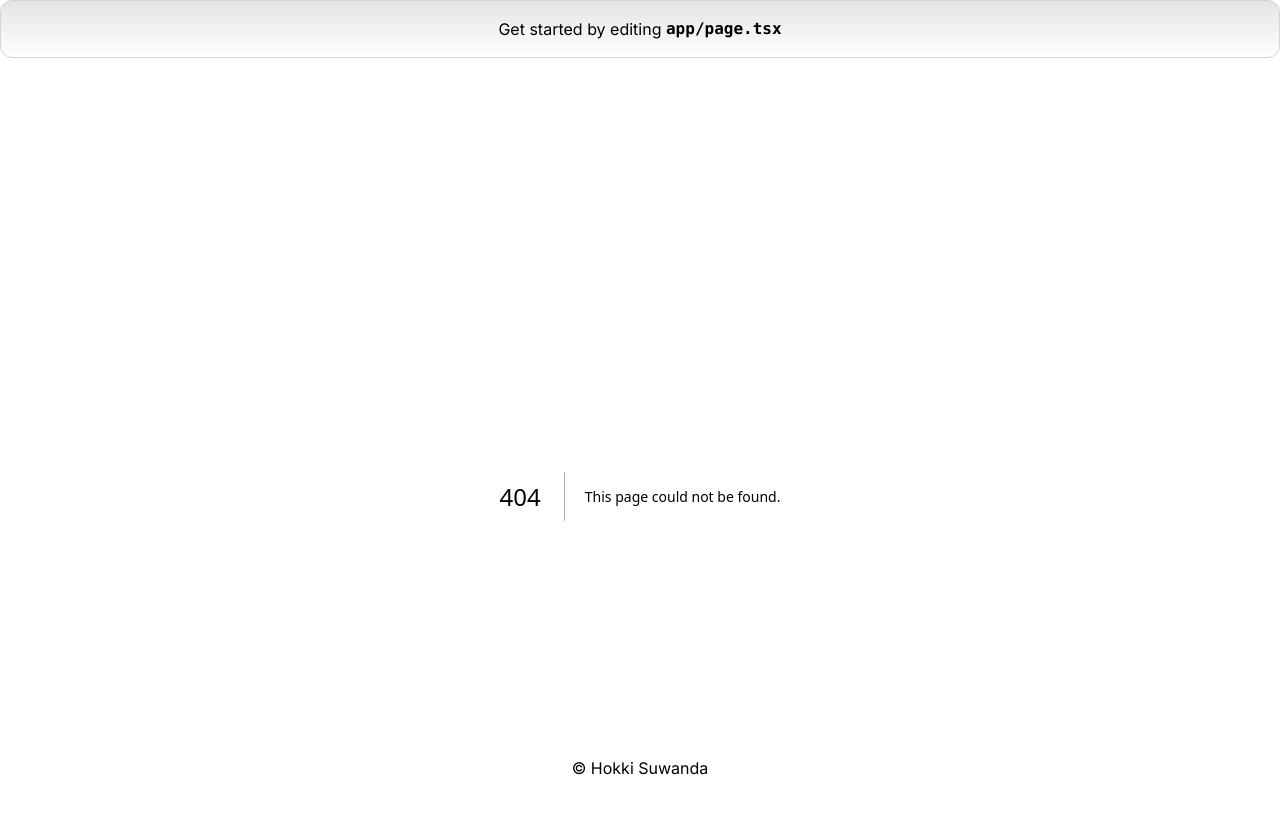
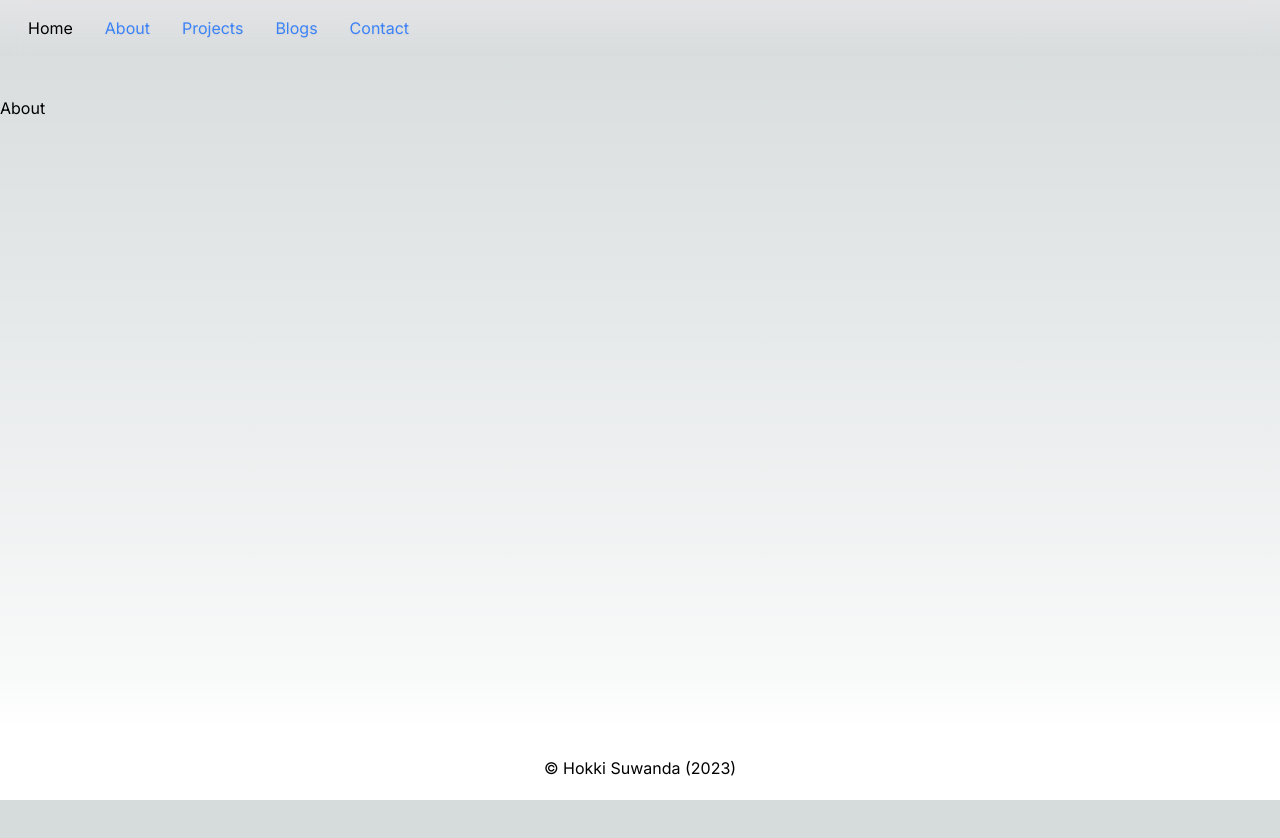
Before and after one commit to hokkyss/Portfolio, a Next.js app: page /about in a window 1280 px wide. Before the commit this address had no page. Shown: the top 838 px of the page. After the commit the page ends 800 px from the top, so only its background shows below. Built offline with nearby package versions, Linux system fonts and the light colour scheme.

Commit message:
feat: add nav link

```diff
--- /dev/null
+++ b/app/_libs/_client/_atoms/_navigation-item/navigation-item.atom.tsx
@@ -0,0 +1,24 @@
+'use client';
+
+import type { Route } from 'next';
+import type { ReactNode } from 'react';
+
+import Link from 'next/link';
+import { usePathname } from 'next/navigation';
+import { twMerge } from 'tailwind-merge';
+
+interface NavigationItemProps {
+  children: ReactNode;
+  href: Route;
+}
+
+export default function NavigationItem(props: NavigationItemProps) {
+  const { children, href } = props;
+  const pathname = usePathname();
+
+  return (
+    <Link className={twMerge('px-3 hover:underline', pathname === href && 'text-blue-500 drop-shadow-sm')} href={href}>
+      {children}
+    </Link>
+  );
+}
--- /dev/null
+++ b/app/about/page.tsx
@@ -0,0 +1,5 @@
+import type { PageProps } from '~/.next/types/app/about/page';
+
+export default async function AboutPage(_: PageProps) {
+  return <div>About</div>;
+}
--- a/app/layout.tsx
+++ b/app/layout.tsx
@@ -4,6 +4,8 @@ import type { Metadata } from 'next';
 
 import { Inter } from 'next/font/google';
 import { twMerge } from 'tailwind-merge';
+
+import NavigationItem from './_libs/_client/_atoms/_navigation-item/navigation-item.atom';
 
 const inter = Inter({ subsets: ['latin'] });
 
@@ -19,17 +21,22 @@ export default function RootLayout({ children }: { children: React.ReactNode })
         <nav
           className={twMerge(
             'fixed left-0 top-0 right-0',
-            'flex justify-center',
-            'lg:border border-b border-gray-300 dark:border-neutral-800 lg:rounded-xl',
-            'backdrop-blur-2xl',
+            'flex justify-between',
+            'backdrop-blur-md',
             'bg-gradient-to-b dark:from-inherit from-zinc-200 dark:bg-zinc-800/30 lg:dark:bg-zinc-800/30',
-            'py-8 lg:p-4',
+            'p-6 lg:p-4',
           )}
         >
-          Get started by editing&nbsp;
-          <code className="font-mono font-bold">app/page.tsx</code>
+          <div className="flex gap-x-2">
+            <NavigationItem href="/">Home</NavigationItem>
+            <NavigationItem href="/about">About</NavigationItem>
+            <NavigationItem href="/about">Projects</NavigationItem>
+            <NavigationItem href="/about">Blogs</NavigationItem>
+            <NavigationItem href="/about">Contact</NavigationItem>
+          </div>
+          <div className="flex" />
         </nav>
-        <main className="pt-24 pb-32">{children}</main>
+        <main className="pt-24 pb-32 min-h-screen">{children}</main>
         <footer
           className={twMerge(
             'h-32 w-full',
@@ -39,7 +46,7 @@ export default function RootLayout({ children }: { children: React.ReactNode })
             'pb-5',
           )}
         >
-          &copy; Hokki Suwanda
+          &copy; Hokki Suwanda (2023)
         </footer>
       </body>
     </html>
--- a/app/page.tsx
+++ b/app/page.tsx
@@ -1,84 +1,5 @@
-import NextLogo from './_libs/_common/_assets/next.svg';
-import TodoService from './_libs/_common/_services/todo.service';
+import type { PageProps } from '~/.next/types/app/page';
 
-export default async function Home() {
-  const todos = await TodoService.getTodos();
-
-  return (
-    <main className="flex min-h-screen flex-col items-center justify-between">
-      <div className="relative flex place-items-center before:absolute before:h-[300px] before:w-[480px] before:-translate-x-1/2 before:rounded-full before:bg-gradient-radial before:from-white before:to-transparent before:blur-2xl before:content-[''] after:absolute after:-z-20 after:h-[180px] after:w-[240px] after:translate-x-1/3 after:bg-gradient-conic after:from-sky-200 after:via-blue-200 after:blur-2xl after:content-[''] before:dark:bg-gradient-to-br before:dark:from-transparent before:dark:to-blue-700 before:dark:opacity-10 after:dark:from-sky-900 after:dark:via-[#0141ff] after:dark:opacity-40 before:lg:h-[360px] z-[-1]">
-        <NextLogo className="relative dark:drop-shadow-[0_0_0.3rem_#ffffff70] dark:invert" height={37} width={180} />
-      </div>
-      {todos.map((todo) => (
-        <p key={todo.id}>{todo.title}</p>
-      ))}
-      <div className="grid text-center lg:max-w-5xl lg:w-full lg:mb-0 lg:grid-cols-4 lg:text-left">
-        <a
-          className="group rounded-lg border border-transparent px-5 py-4 transition-colors hover:border-gray-300 hover:bg-gray-100 hover:dark:border-neutral-700 hover:dark:bg-neutral-800/30"
-          href="https://nextjs.org/docs?utm_source=create-next-app&utm_medium=appdir-template&utm_campaign=create-next-app"
-          rel="noopener noreferrer"
-          target="_blank"
-        >
-          <h2 className="mb-3 text-2xl font-semibold">
-            Docs{' '}
-            <span className="inline-block transition-transform group-hover:translate-x-1 motion-reduce:transform-none">
-              -&gt;
-            </span>
-          </h2>
-          <p className="m-0 max-w-[30ch] text-sm opacity-50">
-            Find in-depth information about Next.js features and API.
-          </p>
-        </a>
-
-        <a
-          className="group rounded-lg border border-transparent px-5 py-4 transition-colors hover:border-gray-300 hover:bg-gray-100 hover:dark:border-neutral-700 hover:dark:bg-neutral-800/30"
-          href="https://nextjs.org/learn?utm_source=create-next-app&utm_medium=appdir-template-tw&utm_campaign=create-next-app"
-          rel="noopener noreferrer"
-          target="_blank"
-        >
-          <h2 className="mb-3 text-2xl font-semibold">
-            Learn{' '}
-            <span className="inline-block transition-transform group-hover:translate-x-1 motion-reduce:transform-none">
-              -&gt;
-            </span>
-          </h2>
-          <p className="m-0 max-w-[30ch] text-sm opacity-50">
-            Learn about Next.js in an interactive course with&nbsp;quizzes!
-          </p>
-        </a>
-
-        <a
-          className="group rounded-lg border border-transparent px-5 py-4 transition-colors hover:border-gray-300 hover:bg-gray-100 hover:dark:border-neutral-700 hover:dark:bg-neutral-800/30"
-          href="https://vercel.com/templates?framework=next.js&utm_source=create-next-app&utm_medium=appdir-template&utm_campaign=create-next-app"
-          rel="noopener noreferrer"
-          target="_blank"
-        >
-          <h2 className="mb-3 text-2xl font-semibold">
-            Templates{' '}
-            <span className="inline-block transition-transform group-hover:translate-x-1 motion-reduce:transform-none">
-              -&gt;
-            </span>
-          </h2>
-          <p className="m-0 max-w-[30ch] text-sm opacity-50">Explore the Next.js 13 playground.</p>
-        </a>
-
-        <a
-          className="group rounded-lg border border-transparent px-5 py-4 transition-colors hover:border-gray-300 hover:bg-gray-100 hover:dark:border-neutral-700 hover:dark:bg-neutral-800/30"
-          href="https://vercel.com/new?utm_source=create-next-app&utm_medium=appdir-template&utm_campaign=create-next-app"
-          rel="noopener noreferrer"
-          target="_blank"
-        >
-          <h2 className="mb-3 text-2xl font-semibold">
-            Deploy{' '}
-            <span className="inline-block transition-transform group-hover:translate-x-1 motion-reduce:transform-none">
-              -&gt;
-            </span>
-          </h2>
-          <p className="m-0 max-w-[30ch] text-sm opacity-50">
-            Instantly deploy your Next.js site to a shareable URL with Vercel.
-          </p>
-        </a>
-      </div>
-    </main>
-  );
+export default async function Home(_: PageProps) {
+  return <section className="flex flex-col items-center justify-between">Home</section>;
 }
```
